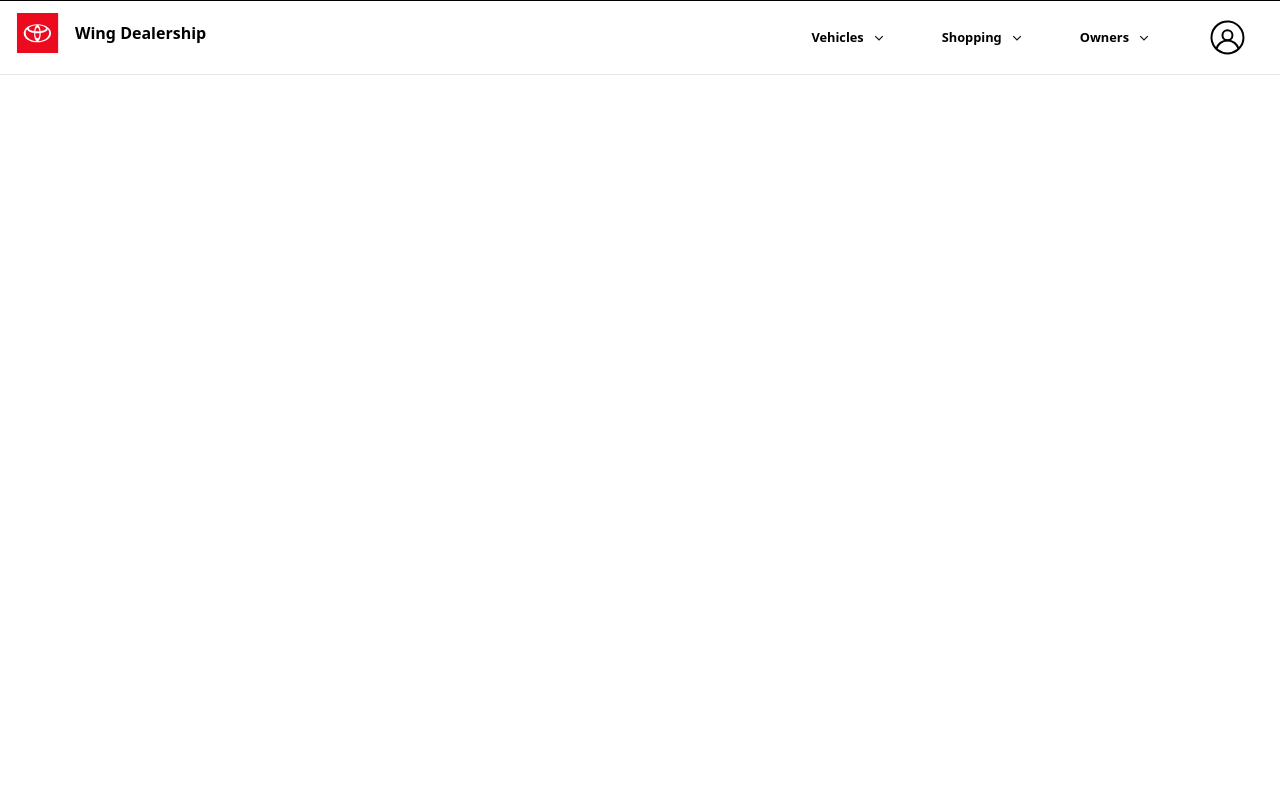
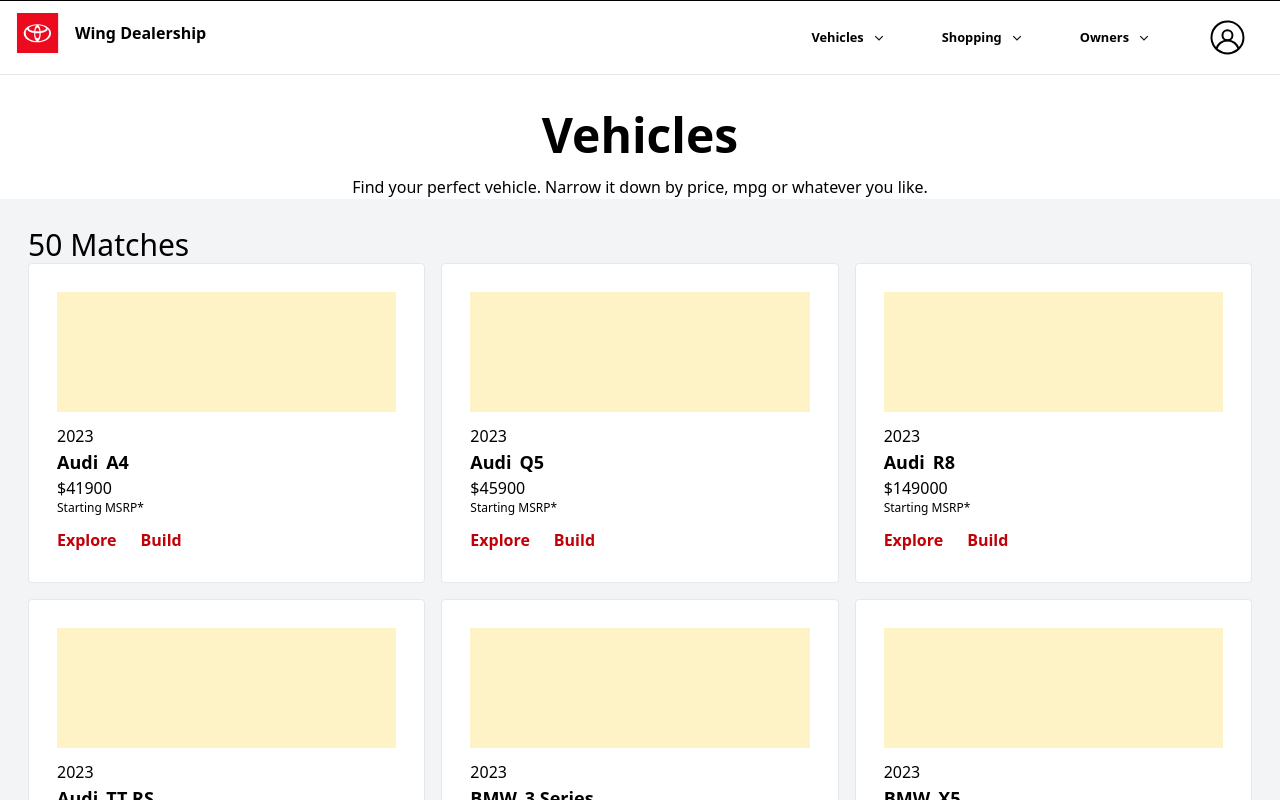
Before and after one commit to elaheyaghoubi/Wing-Dealership, a React (Vite) app: page /all-vehicles in a window 1280 px wide. Shown: the top 800 px of the page. Built offline with nearby package versions, Linux system fonts and the light colour scheme.

Commit message:
car slice manipulated & explore all vehicles onboarding

```diff
--- a/src/App.jsx
+++ b/src/App.jsx
@@ -3,6 +3,8 @@
 import HomePage from "./Components/HomePage/HomePage.jsx";
 import {Routes, Route } from "react-router-dom";
 import CarDetailsPage from "./Components/CarDetailsPage/CarDetailsPage.jsx";
+import AllVehiclesPage from "./Components/AllVehiclesPage/AllVehiclesPage.jsx";
+
 function App() {
     return (
         <div >
@@ -10,6 +12,7 @@
             <Routes>
                 <Route path="/" element={<HomePage />} />
                 <Route path="/car/:id" element={<CarDetailsPage />} />
+                <Route path="/all-vehicles" element={<AllVehiclesPage />} />
             </Routes>
 
         </div>
--- /dev/null
+++ b/src/Components/AllVehiclesPage/AllVehiclesPage.jsx
@@ -0,0 +1,41 @@
+import React, {useEffect} from 'react'
+import {useDispatch, useSelector, batch} from "react-redux";
+import {
+    filterAndSortCars,
+    selectDisplayedCars,
+} from "../../Features/carSlice.js";
+import VehicleCard from "./VehicleCard.jsx";
+
+function AllVehiclesPage() {
+    const dispatch = useDispatch();
+    const cars = useSelector(selectDisplayedCars);
+
+    console.log(cars)
+    useEffect(() => {
+        dispatch(filterAndSortCars({ filter: "All", sort: "a-z" }));
+    }, [dispatch]);
+    if (!cars) return <div>Loading cars...</div>;
+    if (!Array.isArray(cars)) return <div>Error loading cars</div>;
+    return (
+        <div>
+            <div className={"AllVehiclesPage-header text-center mt-9"}>
+                <div className={"text-5xl font-bold"}>Vehicles</div>
+                <div className={"text-l mt-4"}>Find your perfect vehicle. Narrow it down by price, mpg or whatever you like.</div>
+            </div>
+            <div className={"AllVehiclesPage-content bg-gray-100 p-7"}>
+                <div className={"text-3xl font-thin"}>{cars.length} Matches</div>
+                <div className={"grid grid-cols-3 gap-4"}>
+                    {cars.map(car => (
+                        car?.id ? (  // Only render if car exists and has id
+                            <div key={car.id}>
+                                <VehicleCard car={car} />
+                            </div>
+                        ) : null
+                    ))}
+                </div>
+            </div>
+        </div>
+    )
+}
+
+export default AllVehiclesPage
--- /dev/null
+++ b/src/Components/AllVehiclesPage/VehicleCard.jsx
@@ -0,0 +1,40 @@
+import React from 'react'
+import {Link} from "react-router-dom";
+
+function VehicleCard({car}) {
+    if (!car) return null;
+    const {id, year, model, brand, price} = car || {};
+
+    return (
+        <div className={"VehicleCard bg-white flex flex-col p-7 border-1 rounded-sm border-gray-200"}>
+            <div className={"bg-amber-100 h-30"}>
+                {/*image*/}
+            </div>
+            <div className={"mt-3"}>
+                <div>
+                    <div>{year}</div>
+                    <div className={"flex items-center gap-2 font-semibold text-lg"}>
+                        <div>{brand}</div>
+                        <div>{model}</div>
+                    </div>
+                    <div>
+                        <div className={""}>${price}</div>
+                        <div className={"text-xs"}>Starting MSRP*</div>
+                    </div>
+                </div>
+                <div className={"text-red-700 font-semibold flex items-center gap-6 mt-3"}>
+                    <Link to={`/car/${id}`}>
+                        <div
+                            className={"hover:border-b-2 border-b-2 border-white transition ease-in-out hover:border-red-700 cursor-pointer"}>Explore
+                        </div>
+                    </Link>
+                    <div
+                        className={"hover:border-b-2 border-b-2 border-white transition ease-in-out hover:border-red-700 cursor-pointer"}>Build
+                    </div>
+                </div>
+            </div>
+        </div>
+    )
+}
+
+export default VehicleCard
--- a/src/Components/CarDetailsPage/CarDetailsPage.jsx
+++ b/src/Components/CarDetailsPage/CarDetailsPage.jsx
@@ -1,17 +1,17 @@
 import React from 'react'
 import {useParams} from "react-router-dom";
 import {useDispatch, useSelector} from "react-redux";
-import {filterCars, selectFilteredCars} from "../../Features/carSlice.js";
+import {filterAndSortCars, selectDisplayedCars, selectAllCars} from "../../Features/carSlice.js";
 
 function CarDetailsPage() {
     const {id} = useParams();
     const dispatch = useDispatch();
-    const filteredCars = useSelector(selectFilteredCars);
+    const cars = useSelector(selectAllCars);
     const colors = [
         '#3c2c2a', '#394344', '#2b5b59', '#a6afaf', '#5d4e41', '#2b5b59', '#43512f', '#676770', '#25363b'
     ]
 
-    const car = filteredCars.find(car => car.id === +id);
+    const car = cars.find(car => car.id === +id);
 
     if (!car) {
         return <div className="p-8 text-center text-xl">Car not found</div>;
--- a/src/Components/Shared/Header/DesktopHeader.jsx
+++ b/src/Components/Shared/Header/DesktopHeader.jsx
@@ -1,6 +1,6 @@
 import React from "react";
 import {useState, useEffect, useRef} from "react";
-import {filterCars, selectCurrentFilter, selectFilteredCars} from "../../../Features/carSlice.js";
+import {filterAndSortCars, selectCurrentFilter, selectDisplayedCars} from "../../../Features/carSlice.js";
 import {useDispatch, useSelector} from "react-redux";
 import {Link} from "react-router-dom";
 
@@ -26,17 +26,18 @@
     </div>)
 }
 const VehicleContent = () => {
-    const filteredCars = useSelector(selectFilteredCars);
+    const filteredCars = useSelector(selectDisplayedCars);
     const filterCategory = useSelector(selectCurrentFilter);
     const dispatch = useDispatch();
 
     // dispatch(filterCars("Electric/Hybrid"))
-    // useEffect(() => {
-    //     dispatch(filterCars("Electric/Hybrid"))
-    // }, [])
+    useEffect(() => {
+        dispatch(filterAndSortCars({ filter: "SUV", sort: "a-z" }));
+    }, [])
 
     const onClickShowCars = (category) => {
-        dispatch(filterCars(category));
+        dispatch(filterAndSortCars({ filter: category, sort: "a-z" }));
+
     }
 
     return (<div className={"flex justify-between p-4 bg-white"}>
--- a/src/Components/Shared/Header/MobileHeader.jsx
+++ b/src/Components/Shared/Header/MobileHeader.jsx
@@ -2,14 +2,14 @@
 import {useState} from "react";
 import {useEffect} from "react";
 import {useSelector, useDispatch} from "react-redux";
-import {filterCars, selectCurrentFilter, selectFilteredCars} from '../../../Features/carSlice.js';
+import {filterAndSortCars, selectCurrentFilter, selectDisplayedCars} from '../../../Features/carSlice.js';
 
 
 const MobileHeader = () => {
     const [showProfile, setShowProfile] = useState(false)
     const [showMenu, setShowMenu] = useState(false)
     const dispatch = useDispatch();
-    const filteredCars = useSelector(selectFilteredCars);
+    const filteredCars = useSelector(selectDisplayedCars);
     const filterCategory = useSelector(selectCurrentFilter);
     const [showVehicles, setShowVehicles] = useState(false);
     const profileMenu = [
@@ -40,7 +40,7 @@
     const [showFilteredCars, setShowFilteredCars] = useState(false)
 
     const onClickShowCars = (item) => {
-        dispatch(filterCars(item))
+        dispatch(filterAndSortCars({ filter: item, sort: "a-z" }));
         setShowFilteredCars(true)
         console.log(showFilteredCars)
     }
--- a/src/Data/CarData.js
+++ b/src/Data/CarData.js
@@ -213,9 +213,6 @@
       color: "Baja Storm", image: "https://example.com/cars/nissan-frontier.jpg",
   category: "Truck"
     },
-
-    ,// SPORTS CARS
-
     {
       id: 36, model: "Corvette Stingray", brand: "Chevrolet", year: 2023, price: 65900,
       class: "Sports", engine: "6.2L V8", horsepower: 495, mileage: 19,
@@ -277,8 +274,6 @@
   category: "Sports"
     },
 
-    ,// ELECTRIC/HYBRID
-
     {
       id: 46, model: "Model 3", brand: "Tesla", year: 2023, price: 42990,
       class: "Electric", engine: "Dual Motor AWD", horsepower: 346, mileage: 134,
--- a/src/Features/carSlice.js
+++ b/src/Features/carSlice.js
@@ -3,10 +3,11 @@
 
 const initialState = {
     cars: carData,
-    filteredCars: carData,
+    displayedCars: carData,
     filters: {
-        category: null
-    }
+        category: null,
+    },
+    sort: "a-z", // Default sort
 };
 
 const carSlice = createSlice({
@@ -15,25 +16,47 @@
     reducers: {
         fetchCars: (state) => {
             state.cars = carData;
-            state.filteredCars = carData;
+            state.displayedCars = carData;
         },
-        filterCars: (state, action) => {
-            state.filters.category = action.payload;
-            if (!action.payload) {
-                state.filteredCars = state.cars;
-            } else {
-                state.filteredCars = state.cars.filter(car =>
-                    car.category === action.payload
+        filterAndSortCars: (state, action) => {
+            if (action.payload?.filter !== undefined) {
+                state.filters.category = action.payload.filter;
+            }
+
+            if (action.payload?.sort !== undefined) {
+                state.sort = action.payload.sort;
+            }
+
+            let filteredCars = [...state.cars];
+            if (state.filters.category && state.filters.category !== "All") {
+                filteredCars = filteredCars.filter(
+                    (car) => car?.category === state.filters.category
                 );
             }
-        }
-    }
+
+            let sortedCars = [...filteredCars];
+            switch (state.sort) {
+                case "low-high":
+                    sortedCars.sort((a, b) => a.price - b.price);
+                    break;
+                case "high-low":
+                    sortedCars.sort((a, b) => b.price - a.price);
+                    break;
+                case "a-z":
+                default:
+                    sortedCars.sort((a, b) => a.brand.localeCompare(b.brand));
+            }
+
+            state.displayedCars = sortedCars;
+        },
+    },
 });
 
-export const { fetchCars, filterCars } = carSlice.actions;
+export const { fetchCars, filterAndSortCars } = carSlice.actions;
 
 export const selectAllCars = (state) => state.cars.cars;
-export const selectFilteredCars = (state) => state.cars.filteredCars;
+export const selectDisplayedCars = (state) => state.cars.displayedCars;
 export const selectCurrentFilter = (state) => state.cars.filters.category;
+export const selectCurrentSort = (state) => state.cars.sort;
 
 export default carSlice.reducer;
```
Also changed, not shown: src/Components/HomePage/HomePage.jsx (+8 -5 lines).
